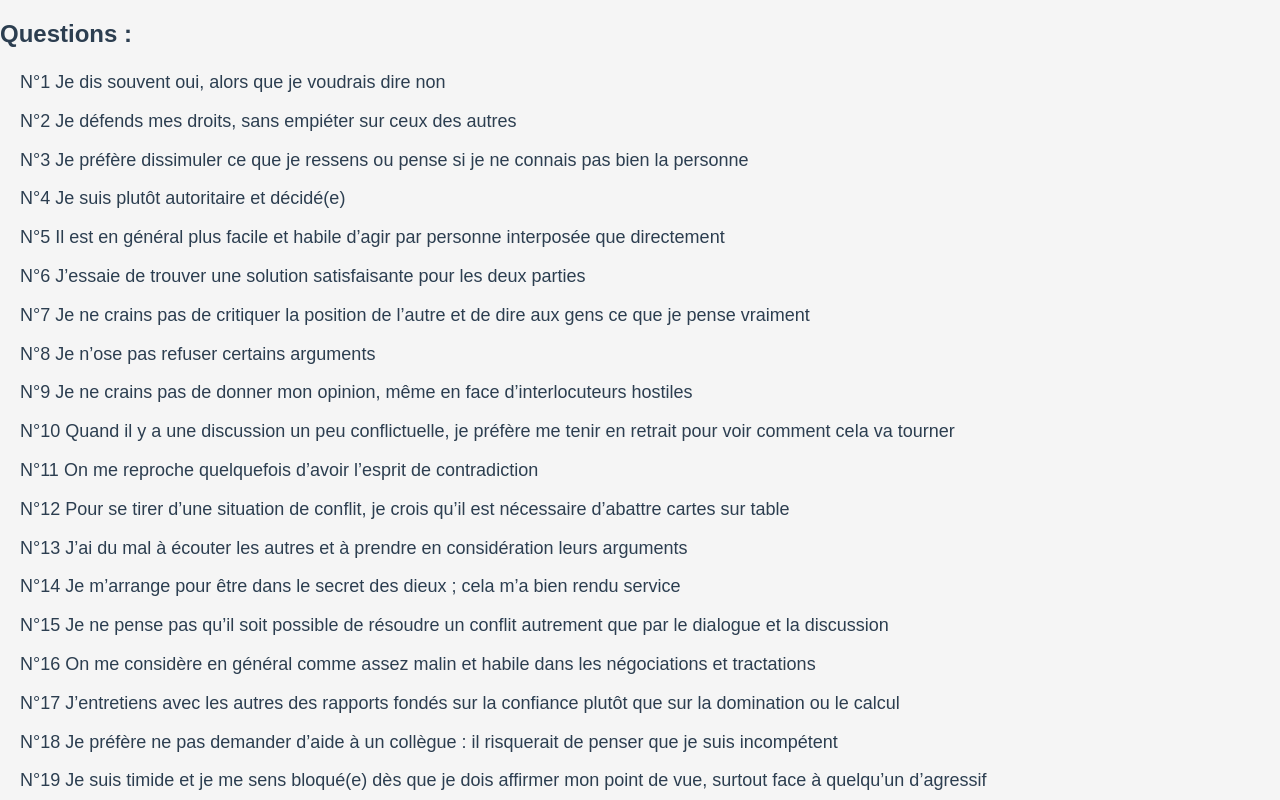
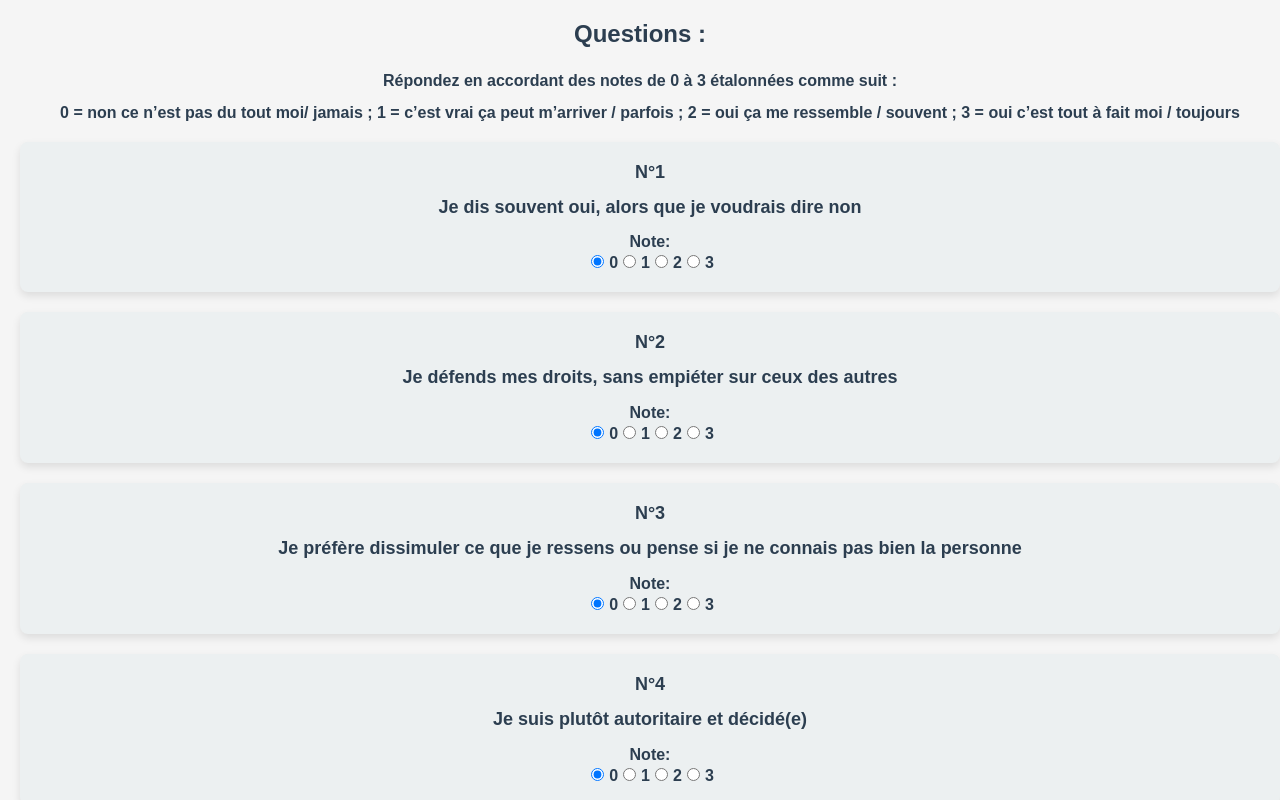
Before and after one commit to CallMeTrinity/ConflictTypes, a Vue app: page /questions in a window 1280 px wide. Shown: the top 800 px of the page. Built offline with nearby package versions, Linux system fonts and the light colour scheme.

Commit message:
Question Block

```diff
--- /dev/null
+++ b/src/components/QuestionBlock.vue
@@ -0,0 +1,79 @@
+<script setup lang="ts">
+import { ref, watch } from 'vue';
+
+const props = defineProps({
+  id: Number,
+  question: String,
+  updateScore: {type: Function,
+  default() {
+
+  }},
+});
+
+
+
+const score = ref(0);
+
+watch(score, (newScore) => {
+  updateScore(id, newScore);
+});
+</script>
+
+<template>
+  <div class="question-block">
+    <span class="question-id">N°{{ id }}</span>
+    <p class="question-text">{{ question }}</p>
+    <div class="score-select">
+      <label>
+        Note:
+        <div>
+          <input type="radio" id="score-0" v-model="score" :value="0">
+          <label for="score-0">0</label>
+
+          <input type="radio" id="score-1" v-model="score" :value="1">
+          <label for="score-1">1</label>
+
+          <input type="radio" id="score-2" v-model="score" :value="2">
+          <label for="score-2">2</label>
+
+          <input type="radio" id="score-3" v-model="score" :value="3">
+          <label for="score-3">3</label>
+        </div>
+      </label>
+    </div>
+  </div>
+</template>
+
+<style scoped>
+.question-block {
+  background-color: #ecf0f1;
+  padding: 20px;
+  border-radius: 8px;
+  margin-bottom: 20px;
+  box-shadow: 0 4px 8px rgba(0, 0, 0, 0.1);
+}
+
+.question-id {
+  font-weight: bold;
+  color: #2c3e50;
+  display: block;
+  margin-bottom: 10px;
+}
+
+.question-text {
+  font-size: 18px;
+  line-height: 1.6;
+}
+
+.score-select {
+  margin-top: 10px;
+}
+
+label {
+  font-size: 16px;
+}
+
+input[type="radio"] {
+  margin-right: 5px;
+}
+</style>
--- a/src/components/Questions.vue
+++ b/src/components/Questions.vue
@@ -1,23 +1,59 @@
 <script lang="ts" setup>
-import { ref, onMounted } from 'vue';
+import { ref, onMounted, computed } from 'vue';
 import questionsData from '../data/questions.json';
+import QuestionBlock from './QuestionBlock.vue';
 
-const questions = ref()
+interface Question {
+  id: number;
+  question: string;
+}
+
+interface Scores {
+  [key: number]: number;
+}
+
+const questions = ref<Question[]>([]);
+const scores = ref<Scores>({});
 
 onMounted(() => {
   questions.value = questionsData;
+  questions.value.forEach(question => {
+    scores.value[question.id] = 0;
+  });
+});
+
+const updateScore = (id: number, score: number) => {
+  scores.value[id] = score;
+};
+
+const totalScore = computed(() => {
+  return Object.values(scores.value).reduce((total, score) => total + score, 0);
 });
 </script>
 
 <template>
   <div>
     <h2>Questions :</h2>
+    <p>Répondez en accordant des notes de 0 à 3 étalonnées comme suit :</p>
     <ul>
-      <li v-for="question in questions" :key="question.id">
-        <span>N°{{question.id}}</span>
-        {{ question.question }}
+      <li>
+        0 = non ce n’est pas du tout moi/ jamais ;
+        1 = c’est vrai ça peut m’arriver / parfois ;
+        2 = oui ça me ressemble / souvent ;
+        3 = oui c’est tout à fait moi / toujours
       </li>
     </ul>
+    <ul v-if="questions.length">
+      <li v-for="question in questions" :key="question.id">
+        <QuestionBlock :id="question.id" :question="question.question" :updateScore="updateScore" />
+      </li>
+    </ul>
+    <div v-else>
+      <p>Chargement des questions...</p>
+    </div>
+    <div>
+      <p>Total Score: {{ totalScore }}</p>
+    </div>
   </div>
 </template>
 
@@ -26,14 +62,24 @@ h2 {
   color: #2c3e50;
   font-size: 24px;
   margin-bottom: 20px;
+  text-align: center;
 }
+
 ul {
   list-style-type: none;
   padding: 0;
+  margin-bottom: 20px;
 }
+
 li {
+  margin-bottom: 10px;
+  font-size: 16px;
+}
+
+div {
+  text-align: center;
+  margin-top: 20px;
   font-size: 18px;
-  line-height: 1.6;
-  margin-bottom: 10px;
+  font-weight: bold;
 }
 </style>
```
